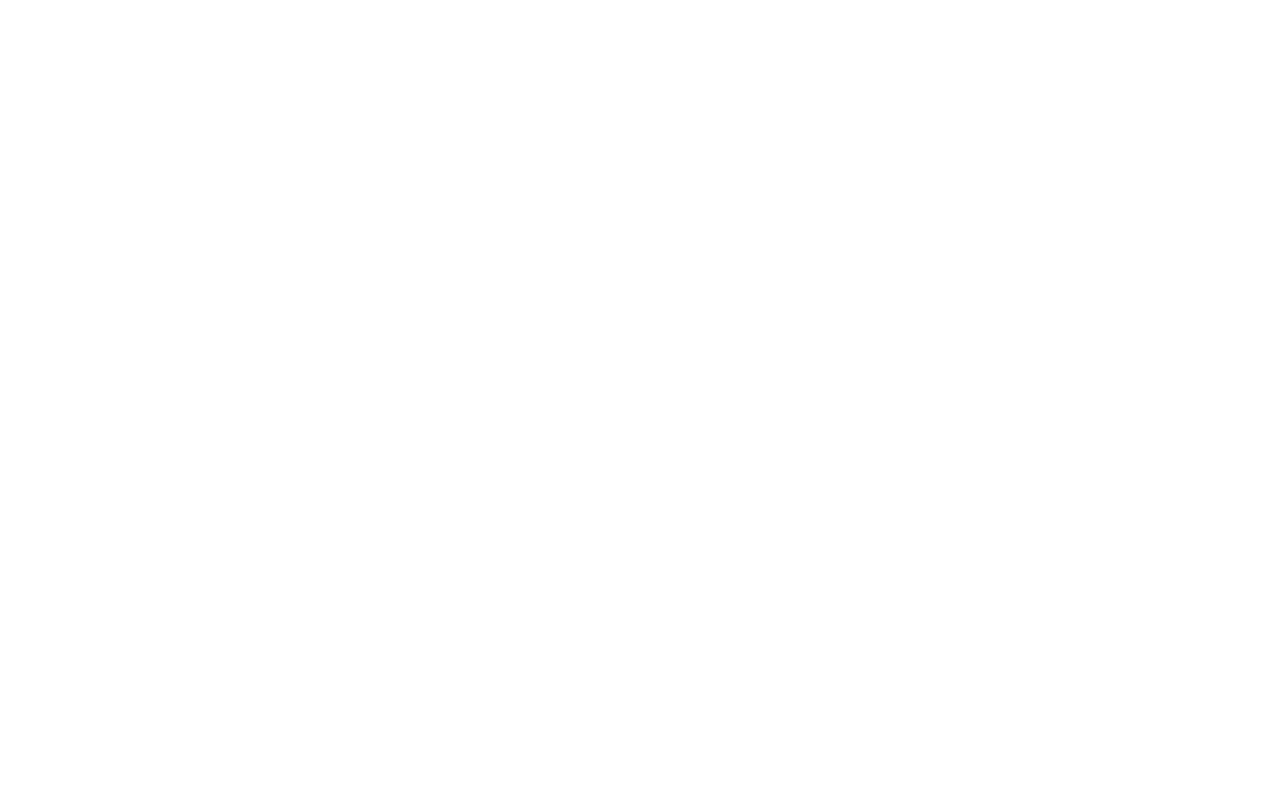
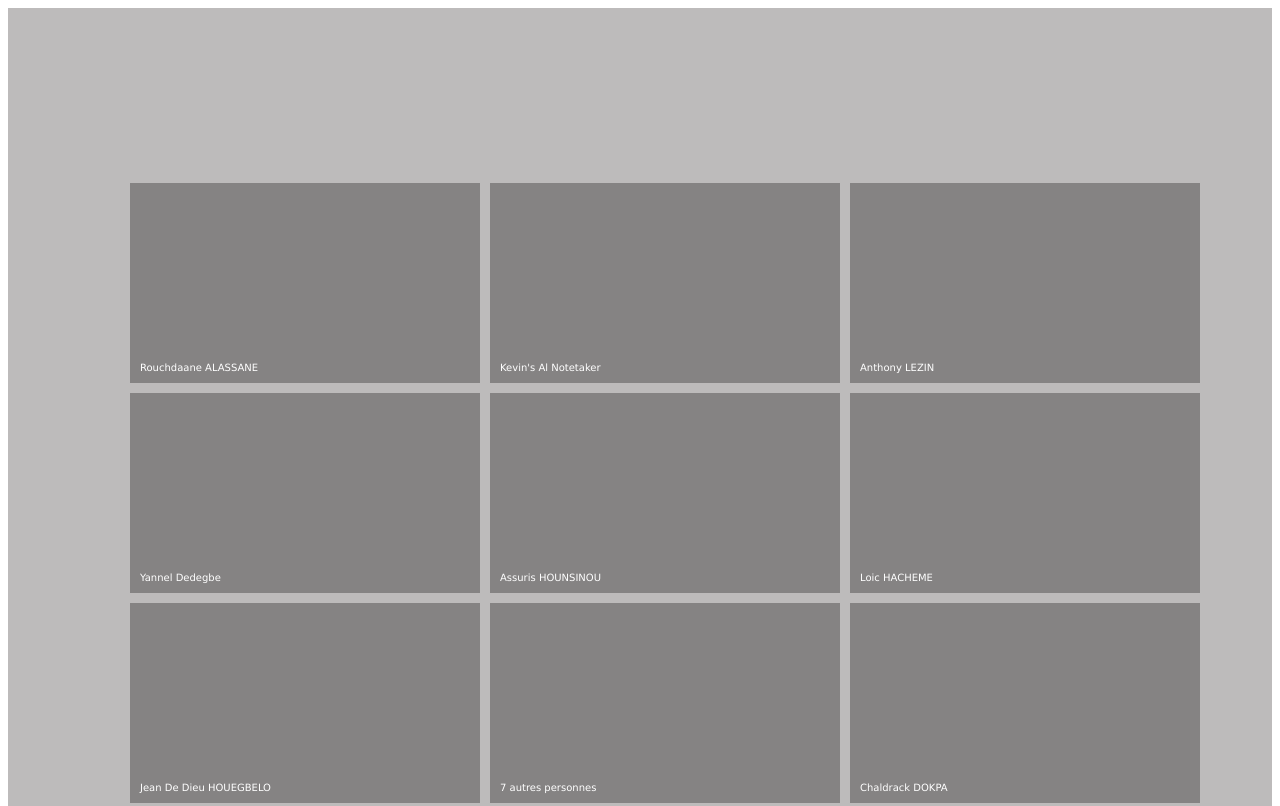
Before and after one commit to estelle67/clone-google-meet, a plain HTML site: page index.html in a window 1280 px wide. Shown: the top 806 px of the page. Drawn offline with Linux system fonts and the light colour scheme.

Commit message:
Ajout de nnn.css et modification index.html

```diff
--- a/index.html
+++ b/index.html
@@ -3,7 +3,20 @@
   <head>
     <meta charset="UTF-8" />
     <meta name="viewport" content="width=device-width, initial-scale=1.0" />
-    <title>Document</title>
+    <title>Interface visioconférence</title>
   </head>
-  <body></body>
+  <link rel="stylesheet" href="nnn.css" />
+  <body>
+    <div class="conteneur">
+      <div class="box">Rouchdaane ALASSANE</div>
+      <div class="box">Kevin's Al Notetaker</div>
+      <div class="box"> Anthony LEZIN</div>
+      <div class="box">Yannel Dedegbe</div>
+      <div class="box">Assuris HOUNSINOU</div>
+      <div class="box">Loic HACHEME</div>
+      <div class="box">Jean De Dieu HOUEGBELO</div>
+      <div class="box">7 autres personnes</div>
+      <div class="box">Chaldrack DOKPA</div>
+  </body>
+
 </html>
--- /dev/null
+++ b/nnn.css
@@ -0,0 +1,17 @@
+.conteneur{
+    display: grid;grid-template-columns: 300px 300px 300px;gap: 60px;
+    justify-content: center;align-items: center;padding: 200px;grid-template-rows: 150px 150px 150px;
+    background-color: rgba(12, 6, 6, 0.269);color: white;box-sizing: border-box;cursor: pointer;
+    border: 0px;
+
+}
+.box {
+    height: 200px;width: 350px;background-color: rgba(0, 0, 0, 0.297);color: white ;cursor: pointer;
+    border-radius: 0px;display: flex;
+    justify-content: flex-start;align-items: flex-end;
+    font-size: 10px;font-family: Verdana, Geneva, Tahoma, sans-serif;box-sizing: border-box;padding: 10px;
+
+  }
+.box:hover {
+    transition: 0,5s;
+    box-shadow: 0px 0px 5px 4px rgba(48, 108, 230, 0.874);}
```
